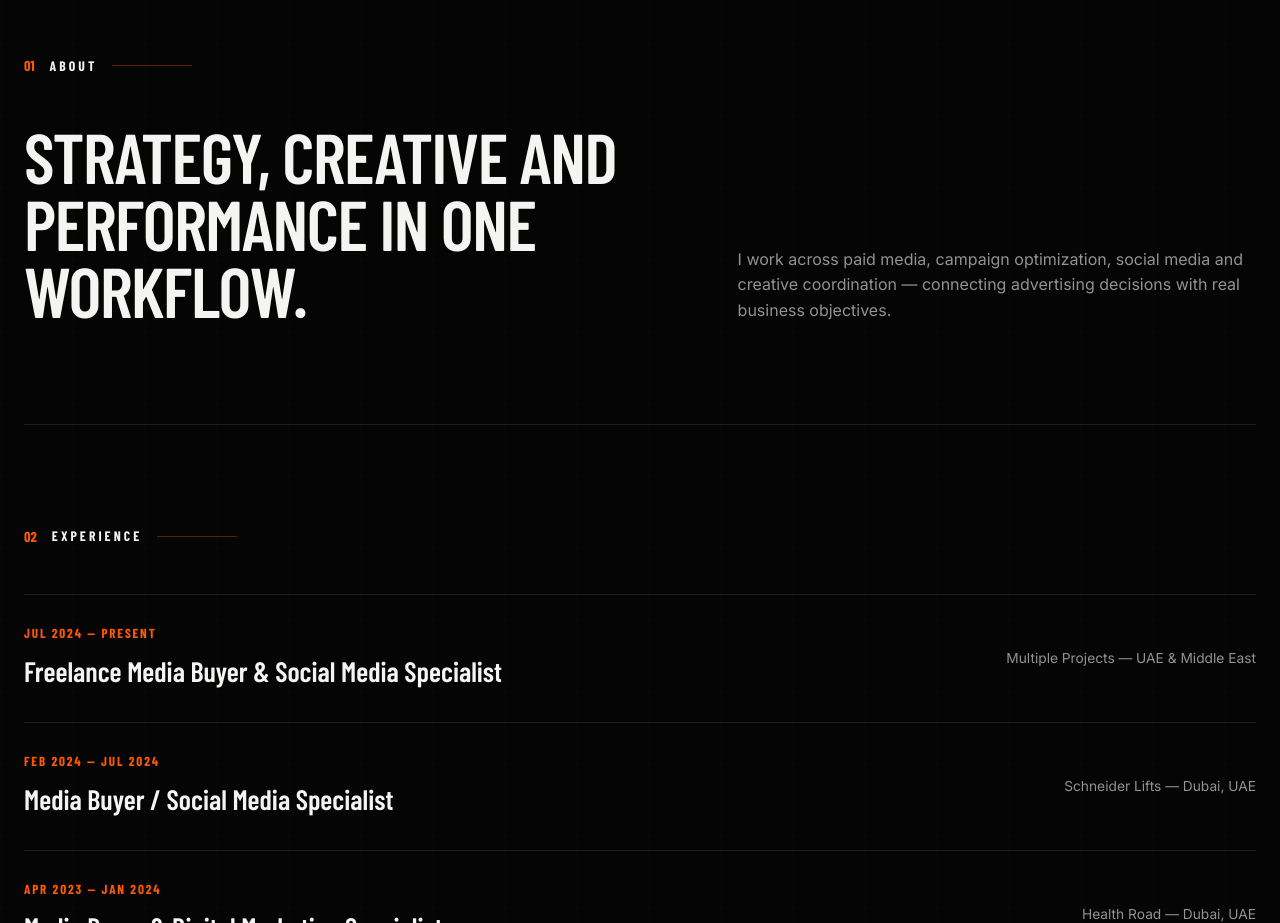
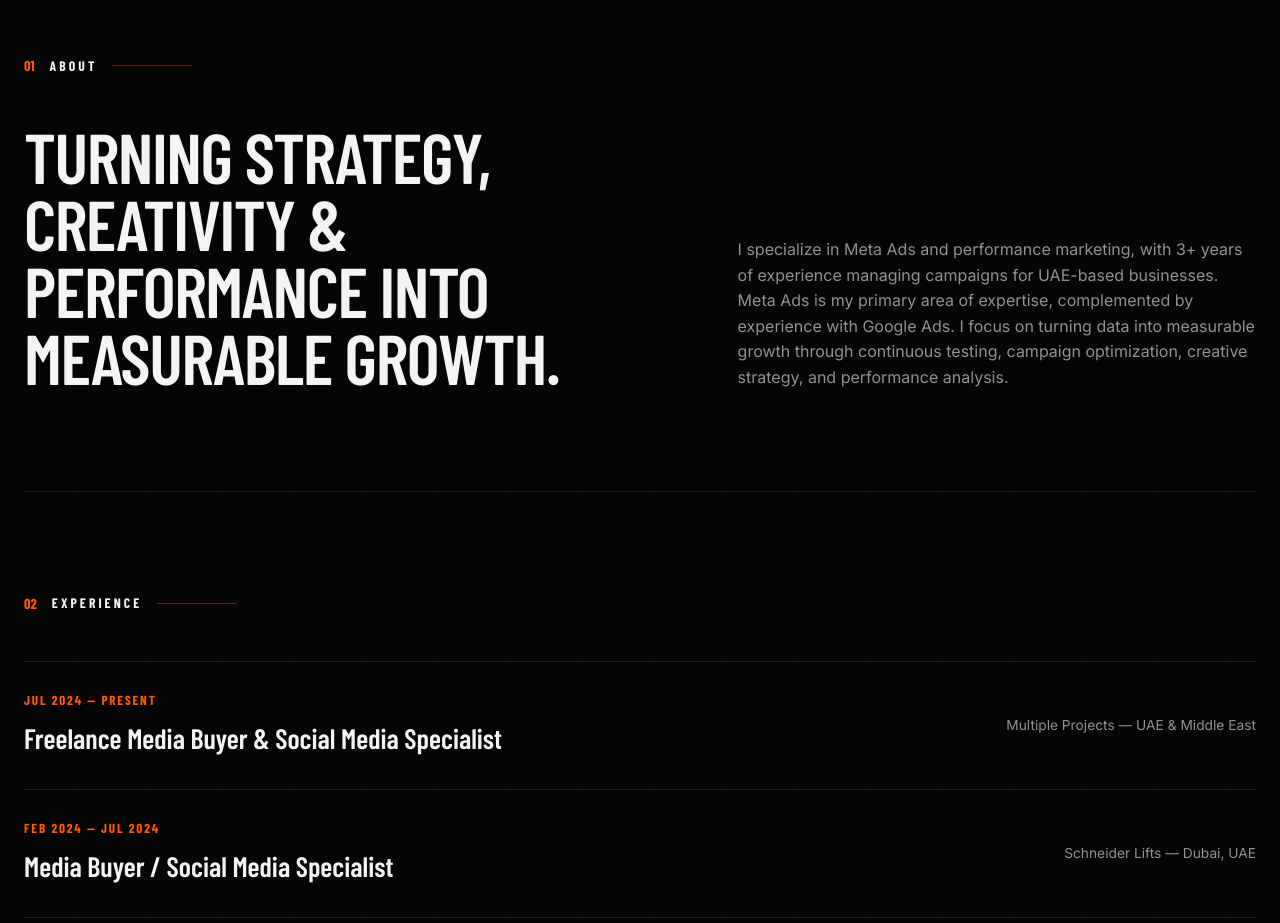
Before and after one commit to seifzoghly343-design/seif-zoghly, a plain HTML site: page index.html in a window 1280 px wide. Shown: the part 1180-2103 px from the top of the page. Drawn offline with nearby package versions, Linux system fonts and the light colour scheme; a web font is replaced by a local one.

Commit message:
Update index.html

```diff
--- a/index.html
+++ b/index.html
@@ -85,12 +85,13 @@
       </div>
 
       <div class="about-grid">
-        <h2>Strategy, creative and performance in one workflow.</h2>
+        <h2>Turning Strategy, Creativity & Performance into Measurable Growth.</h2>
 
         <p>
-          I work across paid media, campaign optimization, social media
-          and creative coordination — connecting advertising decisions
-          with real business objectives.
+          I specialize in Meta Ads and performance marketing, with 3+ years of experience managing campaigns
+          for UAE-based businesses. Meta Ads is my primary area of expertise, complemented by experience with
+          Google Ads. I focus on turning data into measurable growth through continuous testing, campaign
+          optimization, creative strategy, and performance analysis.
         </p>
       </div>
     </section>
```
